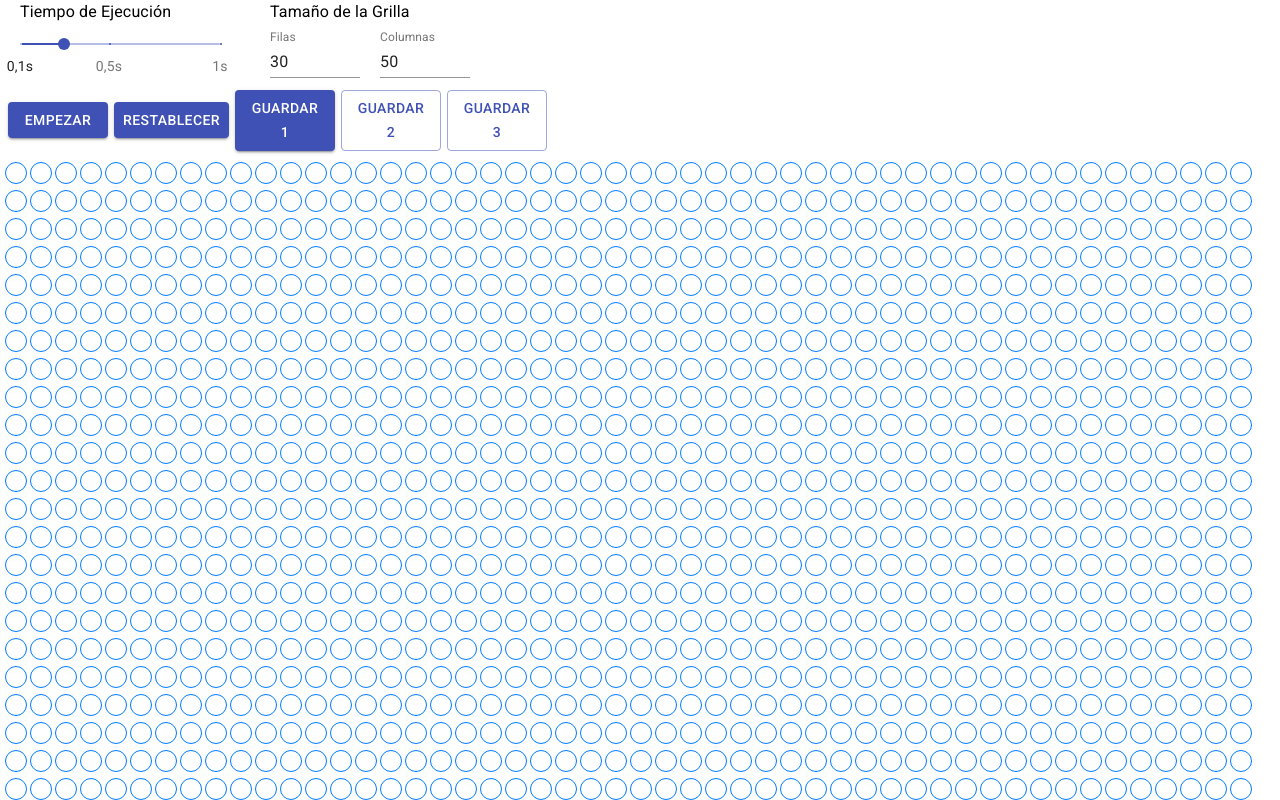
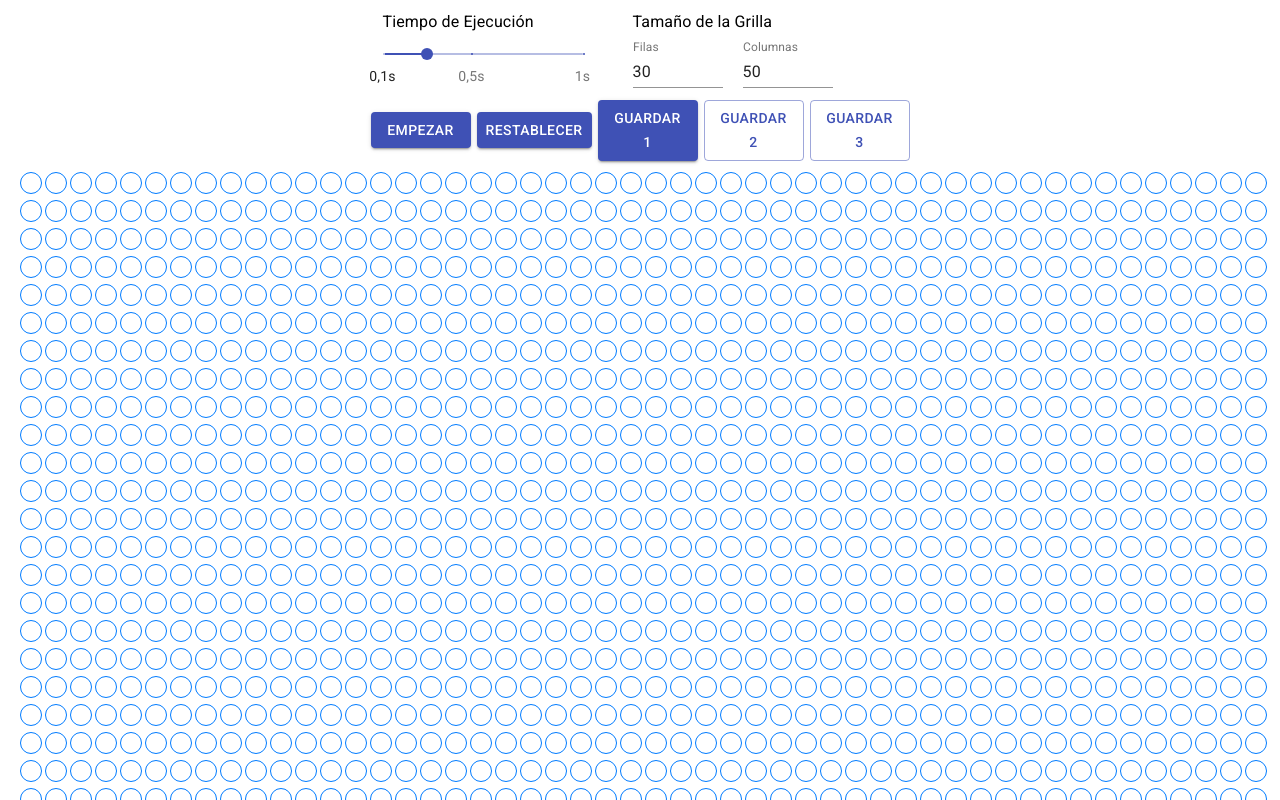
Before and after one commit to FabriJuncal/game-of-life, a React (Create React App) app: page / in a window 1280 px wide. Shown: the top 800 px of the page. Built offline with nearby package versions, Linux system fonts and the light colour scheme.

Commit message:
Fix Estilos

```diff
--- a/package.json
+++ b/package.json
@@ -2,12 +2,12 @@
   "name": "game-of-life",
   "version": "0.1.0",
   "private": true,
+  "homepage": "https://fabrijuncal.github.io/game-of-life/",
   "dependencies": {
     "@material-ui/core": "^4.12.2",
     "@testing-library/jest-dom": "^5.14.1",
     "@testing-library/react": "^11.2.7",
     "@testing-library/user-event": "^12.8.3",
-    "homepage": "https://fabrijuncal.github.io/game-of-life/",
     "dependencies": "^0.0.1",
     "gh-pages": "^3.2.3",
     "immer": "^8.0.1",
--- a/src/App.css
+++ /dev/null
@@ -1,38 +0,0 @@
-.App {
-  text-align: center;
-}
-
-.App-logo {
-  height: 40vmin;
-  pointer-events: none;
-}
-
-@media (prefers-reduced-motion: no-preference) {
-  .App-logo {
-    animation: App-logo-spin infinite 20s linear;
-  }
-}
-
-.App-header {
-  background-color: #282c34;
-  min-height: 100vh;
-  display: flex;
-  flex-direction: column;
-  align-items: center;
-  justify-content: center;
-  font-size: calc(10px + 2vmin);
-  color: white;
-}
-
-.App-link {
-  color: #61dafb;
-}
-
-@keyframes App-logo-spin {
-  from {
-    transform: rotate(0deg);
-  }
-  to {
-    transform: rotate(360deg);
-  }
-}
--- a/src/App.js
+++ b/src/App.js
@@ -250,6 +250,8 @@
   return (
 
     <>
+      <div className="contenedor">
+        <div>
           <div
             style={{
               width: 100,
@@ -318,7 +320,6 @@
                 />
               </div>
             </div>
-
           </div>
 
           {/* Botón de ejecución de Simulación
@@ -409,7 +410,7 @@
               }}
               >{grillaSeleccionado3 ? 'Guardar 3' : (grillaGuardada3.length === 0 ? 'Guardar 3' : 'Cargar 3') }</Button>
           </div>
-
+        </div>
         {/* Grilla donde se verán el conjunto de células */}
         <div
           // Una vez que tenemos la 1er columna armada utilizamos Grid para repetir/crear la cantidad de Columnas que se asignó
@@ -436,6 +437,7 @@
             ))
           )}
         </div>
+      </div>
     </>
   );
 }
--- a/src/index.css
+++ b/src/index.css
@@ -1,13 +1,6 @@
-body {
-  margin: 0;
-  font-family: -apple-system, BlinkMacSystemFont, 'Segoe UI', 'Roboto', 'Oxygen',
-    'Ubuntu', 'Cantarell', 'Fira Sans', 'Droid Sans', 'Helvetica Neue',
-    sans-serif;
-  -webkit-font-smoothing: antialiased;
-  -moz-osx-font-smoothing: grayscale;
+.contenedor{
+  margin: 10px;
+  display: flex;
+  flex-direction: column;
+  align-items: center;
 }
-
-code {
-  font-family: source-code-pro, Menlo, Monaco, Consolas, 'Courier New',
-    monospace;
-}
```
Lines whose indentation alone changed are shown as unchanged.
